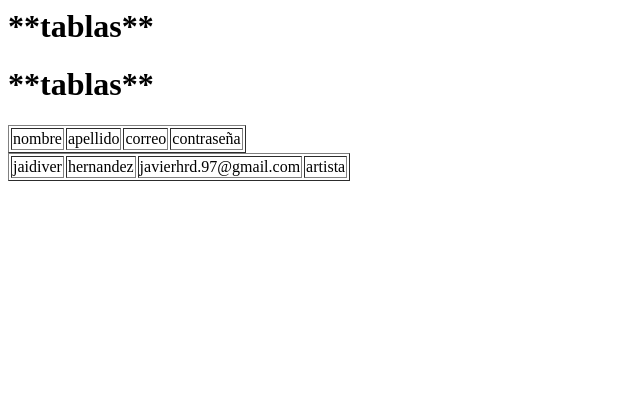
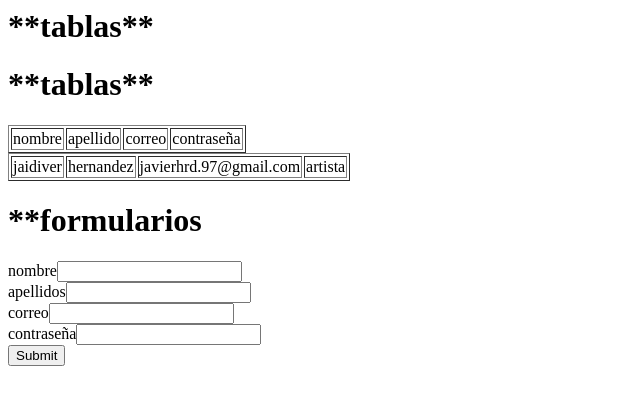
Before and after one commit to javiihernandez21/proyecto3313637, a plain HTML site: page index.html in a window 1280 px wide. Shown: the whole page, without its empty margins (0-640 px from the left). Drawn offline with Linux system fonts and the light colour scheme.

Commit message:
actualizado el html hasta formulario

```diff
--- a/index.html
+++ b/index.html
@@ -13,3 +13,27 @@
         <td>hernandez</td>
         <td>javierhrd.97@gmail.com</td>
         <td>artista</td>
+        <table>
+<h1>**formularios</h1>
+<form>
+    <label for="nombre">nombre</label>
+    <input type="text"value="">
+<br>
+
+    <label for="">apellidos</label>
+    <input type="text" value="">
+<br>
+
+    <label for="correo">correo</label>
+    <input type="password" id="contraseña" name="contraseña" placeholder="">
+<br>
+
+
+    <label for="contraseña">contraseña</label>
+    <input type="password" id="contraseña" name="contraseña" placeholder="">
+<br>
+<input type="submit">
+
+
+
+</form>
```
